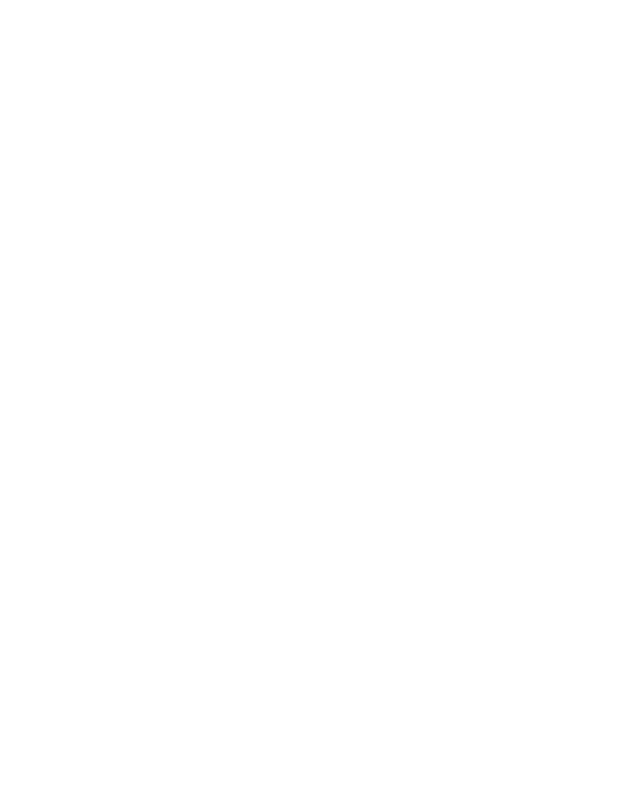
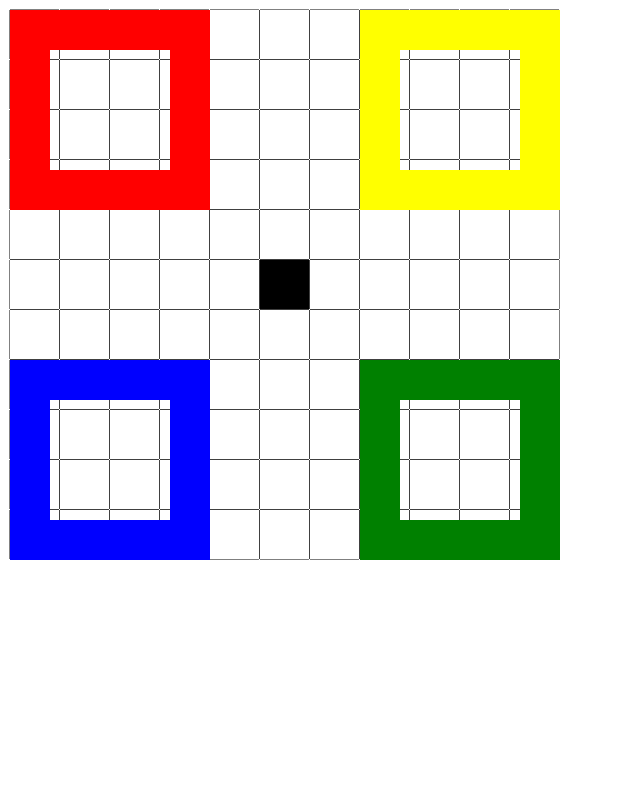
Before and after one commit to ldsboram/skku-team21, a plain HTML site: page index.html in a window 1280 px wide. Shown: the top 800 px of the page, without its empty margins (0-640 px from the left). Drawn offline with Linux system fonts and the light colour scheme.

Commit message:
Put the script tag in the body of index.html

```diff
--- a/index.html
+++ b/index.html
@@ -6,5 +6,6 @@
     <body>
         <canvas id="p-canvas" width="1000" height="1000"></canvas>
         <h1>Ludo</h1>
+        <script src = "draw.js"></script>
     </body>
 </html>
```
